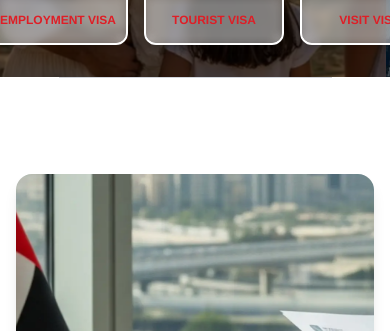
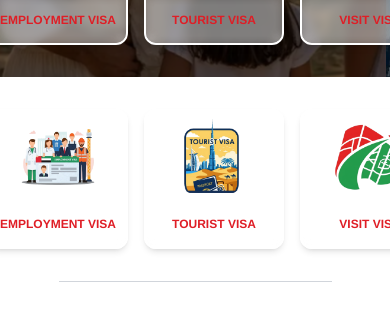
Before and after one commit to Bikari731/Website, a Next.js app: page / in a window 390 px wide. Shown: the part 746-1077 px from the top of the page. Built offline with nearby package versions, Linux system fonts and the light colour scheme; no server answers.

Commit message:
Update page.tsx

```diff
--- a/app/page.tsx
+++ b/app/page.tsx
@@ -4,6 +4,7 @@ import OurServices from './home/OurServices';
 import WhyChooseUs from './home/WhyUs';
 import BlogHighlights from './home/Blogs';
 import GoldenVisa from './home/GoldenVisa';
+import ServicesCarousel from './home/ServicesCarousel';
 
 export const metadata = {
   title: 'Al Buhari - UAE Government Services & Documents Clearing',
@@ -40,6 +41,7 @@ export default function Home() {
   return (
     <>
       <HeroSection />
+      <div className='lg:hidden'><ServicesCarousel /></div>
       <div className='bg-gray-300 h-[1px] w-[70%] mx-auto'></div>
       <AboutUs />
       <GoldenVisa />
```
